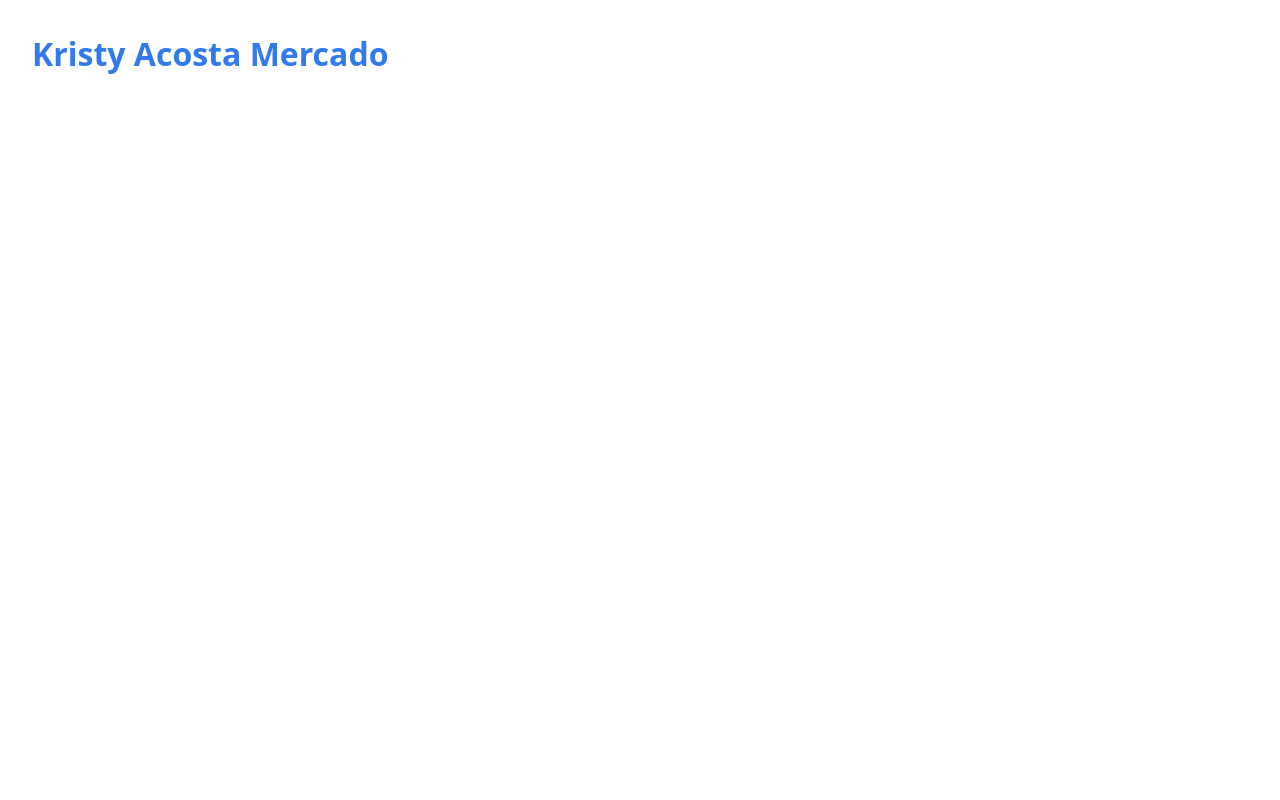
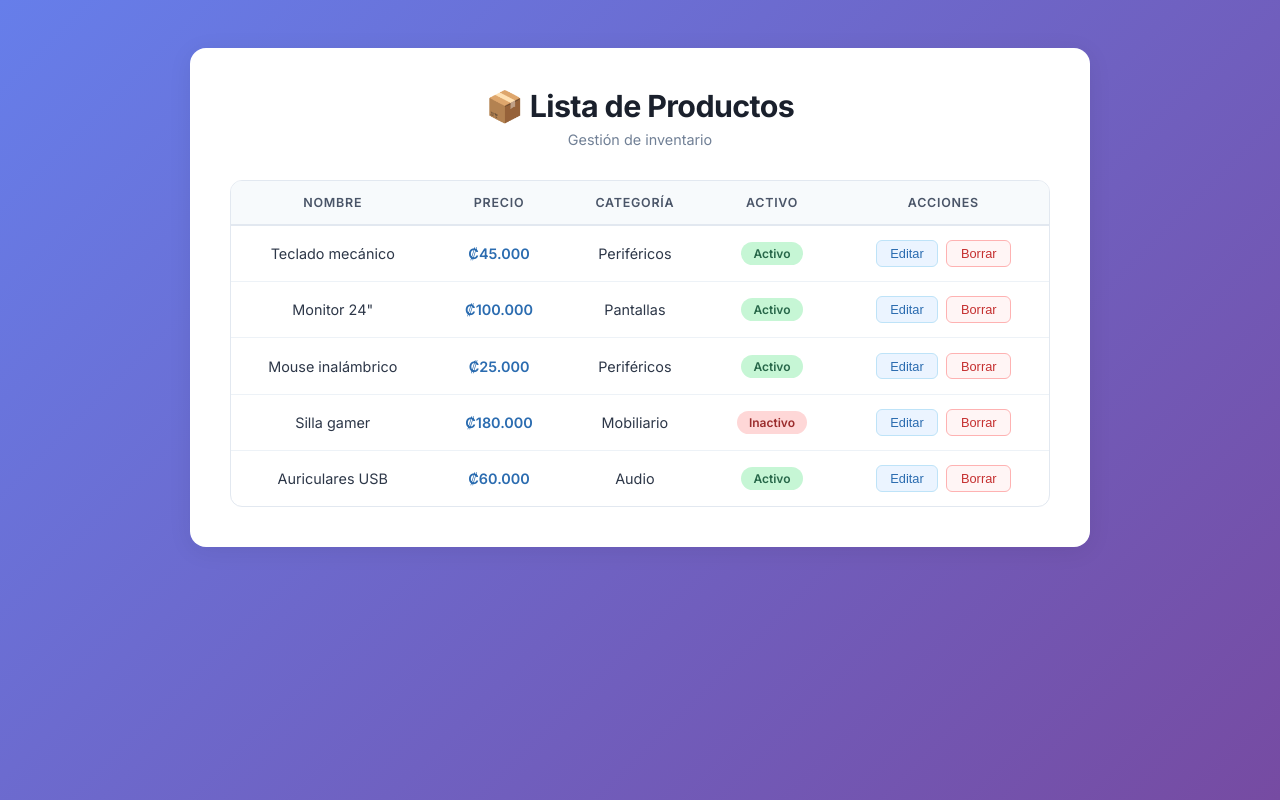
Before and after one commit to dacostamercado069-pixel/pratica-html, a website: page src/index.html in a window 1280 px wide. Drawn offline with Linux system fonts and the light colour scheme.

Commit message:
Lista de productos

```diff
--- a/package.json
+++ b/package.json
@@ -20,6 +20,7 @@
   },
   "type": "module",
   "devDependencies": {
+    "gh-pages": "^6.3.0",
     "servor": "^4.0.2"
   }
 }
--- a/src/css/global.css
+++ b/src/css/global.css
@@ -1,17 +1,144 @@
-* {
+@import url('https://fonts.googleapis.com/css2?family=Inter:wght@300;400;500;600;700&display=swap');
+
+*, *::before, *::after {
   box-sizing: border-box;
   margin: 0;
   padding: 0;
 }
 
 body {
-  font-family: system-ui, sans-serif;
-  background: #fff;
-  color: #1a1a1a;
-  padding: 2rem;
+  font-family: 'Inter', system-ui, sans-serif;
+  background: linear-gradient(135deg, #667eea 0%, #764ba2 100%);
+  padding: 3rem 1.5rem;
+  min-height: 100vh;
 }
 
-h1 {
-  font-size: 2rem;
-  color: #3179ed;
+.container {
+  max-width: 900px;
+  margin: 0 auto;
+  background: #ffffff;
+  border-radius: 16px;
+  padding: 2.5rem;
+  box-shadow: 0 4px 24px rgba(0,0,0,0.07);
 }
+
+.titulo {
+  text-align: center;
+  font-size: 1.9rem;
+  font-weight: 700;
+  color: #1a202c;
+  margin-bottom: 0.4rem;
+  letter-spacing: -0.02em;
+}
+
+.subtitulo {
+  text-align: center;
+  color: #718096;
+  font-size: 0.9rem;
+  margin-bottom: 2rem;
+}
+
+
+.tabla-wrapper {
+  overflow-x: auto;
+  border-radius: 12px;
+  border: 1px solid #e2e8f0;
+}
+
+table {
+  width: 100%;
+  border-collapse: collapse;
+  font-size: 0.9rem;
+}
+
+thead tr {
+  background: #f7fafc;
+  border-bottom: 2px solid #e2e8f0;
+}
+
+th {
+  padding: 0.85rem 1.2rem;
+  text-align: center;
+  font-weight: 600;
+  color: #4a5568;
+  font-size: 0.78rem;
+  text-transform: uppercase;
+  letter-spacing: 0.06em;
+}
+
+td {
+  padding: 0.9rem 1.2rem;
+  text-align: center;
+  color: #2d3748;
+  border-bottom: 1px solid #edf2f7;
+}
+
+tbody tr:last-child td {
+  border-bottom: none;
+}
+
+tbody tr:hover {
+  background: #f7fafc;
+  transition: background 0.15s;
+}
+
+
+.badge {
+  display: inline-block;
+  padding: 0.25rem 0.75rem;
+  border-radius: 999px;
+  font-size: 0.75rem;
+  font-weight: 600;
+}
+
+.badge.activo {
+  background: #c6f6d5;
+  color: #276749;
+}
+
+.badge.inactivo {
+  background: #fed7d7;
+  color: #9b2c2c;
+}
+
+
+.precio {
+  font-weight: 600;
+  color: #2b6cb0;
+}
+
+
+.btn-editar {
+  background: #ebf4ff;
+  color: #2b6cb0;
+  border: 1px solid #bee3f8;
+  padding: 0.3rem 0.85rem;
+  border-radius: 6px;
+  cursor: pointer;
+  font-size: 0.8rem;
+  font-weight: 500;
+  margin-right: 4px;
+  transition: all 0.15s;
+}
+
+.btn-editar:hover {
+  background: #2b6cb0;
+  color: #fff;
+}
+
+.btn-borrar {
+  background: #fff5f5;
+  color: #c53030;
+  border: 1px solid #feb2b2;
+  padding: 0.3rem 0.85rem;
+  border-radius: 6px;
+  cursor: pointer;
+  font-size: 0.8rem;
+  font-weight: 500;
+  transition: all 0.15s;
+}
+
+.btn-borrar:hover {
+  background: #c53030;
+  color: #fff;
+}
--- a/src/index.html
+++ b/src/index.html
@@ -3,13 +3,85 @@
 <head>
   <meta charset="UTF-8">
   <meta name="viewport" content="width=device-width, initial-scale=1.0">
-  <title>Pratica HTML</title>
+  <title>Lista de Productos</title>
   <link rel="stylesheet" href="css/global.css">
 </head>
 <body>
 
-  <h1>Kristy Acosta Mercado</h1>
+  <div class="container">
+
+    <h1 class="titulo">📦 Lista de Productos</h1>
+    <p class="subtitulo">Gestión de inventario</p>
+
+    <div class="tabla-wrapper">
+      <table>
+        <thead>
+          <tr>
+            <th>Nombre</th>
+            <th>Precio</th>
+            <th>Categoría</th>
+            <th>Activo</th>
+            <th>Acciones</th>
+          </tr>
+        </thead>
+        <tbody>
+          <tr>
+            <td>Teclado mecánico</td>
+            <td><span class="precio">₡45.000</span></td>
+            <td>Periféricos</td>
+            <td><span class="badge activo">Activo</span></td>
+            <td>
+              <button class="btn-editar">Editar</button>
+              <button class="btn-borrar">Borrar</button>
+            </td>
+          </tr>
+          <tr>
+            <td>Monitor 24"</td>
+            <td><span class="precio">₡100.000</span></td>
+            <td>Pantallas</td>
+            <td><span class="badge activo">Activo</span></td>
+            <td>
+              <button class="btn-editar">Editar</button>
+              <button class="btn-borrar">Borrar</button>
+            </td>
+          </tr>
+          <tr>
+            <td>Mouse inalámbrico</td>
+            <td><span class="precio">₡25.000</span></td>
+            <td>Periféricos</td>
+            <td><span class="badge activo">Activo</span></td>
+            <td>
+              <button class="btn-editar">Editar</button>
+              <button class="btn-borrar">Borrar</button>
+            </td>
+          </tr>
+          <tr>
+            <td>Silla gamer</td>
+            <td><span class="precio">₡180.000</span></td>
+            <td>Mobiliario</td>
+            <td><span class="badge inactivo">Inactivo</span></td>
+            <td>
+              <button class="btn-editar">Editar</button>
+              <button class="btn-borrar">Borrar</button>
+            </td>
+          </tr>
+          <tr>
+            <td>Auriculares USB</td>
+            <td><span class="precio">₡60.000</span></td>
+            <td>Audio</td>
+            <td><span class="badge activo">Activo</span></td>
+            <td>
+              <button class="btn-editar">Editar</button>
+              <button class="btn-borrar">Borrar</button>
+            </td>
+          </tr>
+        </tbody>
+      </table>
+    </div>
+
+  </div>
 
   <script type="module" src="main.js"></script>
 </body>
 </html>
+</html>
```
Also changed, not shown: pnpm-lock.yaml.
